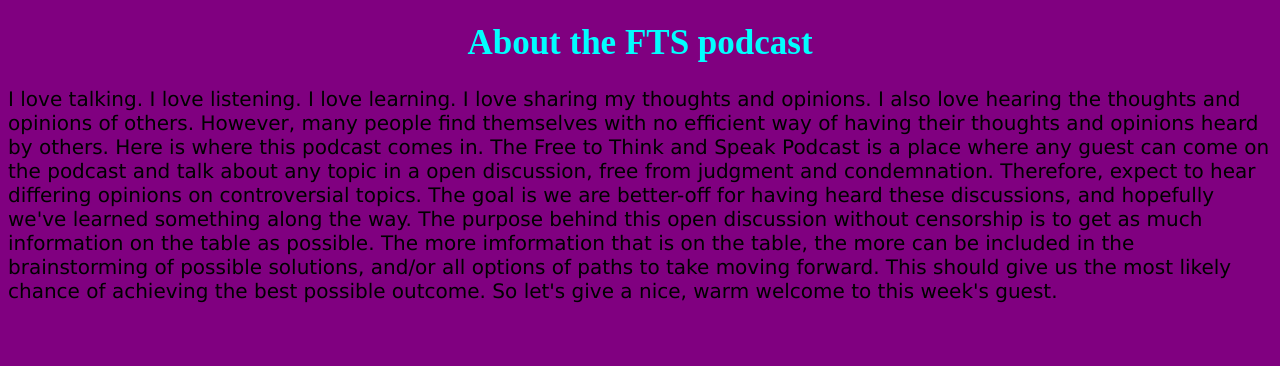
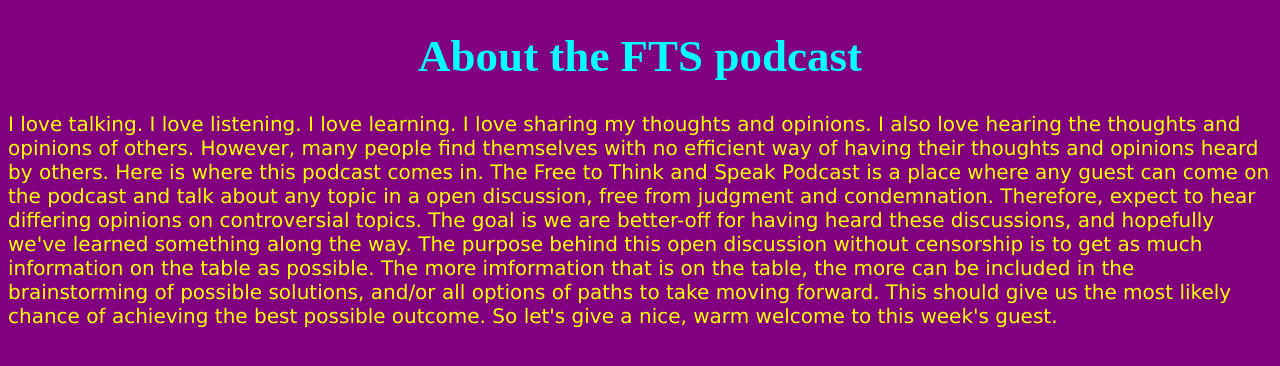
Before and after one commit to peterthwing/codingcohorts, a plain HTML site: page index.html in a window 1280 px wide. Drawn offline with Linux system fonts and the light colour scheme.

Commit message:
updating text color

```diff
--- a/style.css
+++ b/style.css
@@ -5,10 +5,11 @@ body {
 h1 {
     color: cyan;
     text-align: center;
-    font-size: 35px
+    font-size: 45px
 }
 
 p {
     font-family: verdana;
     font-size: 20px;
+    color: yellow;
 }
```
